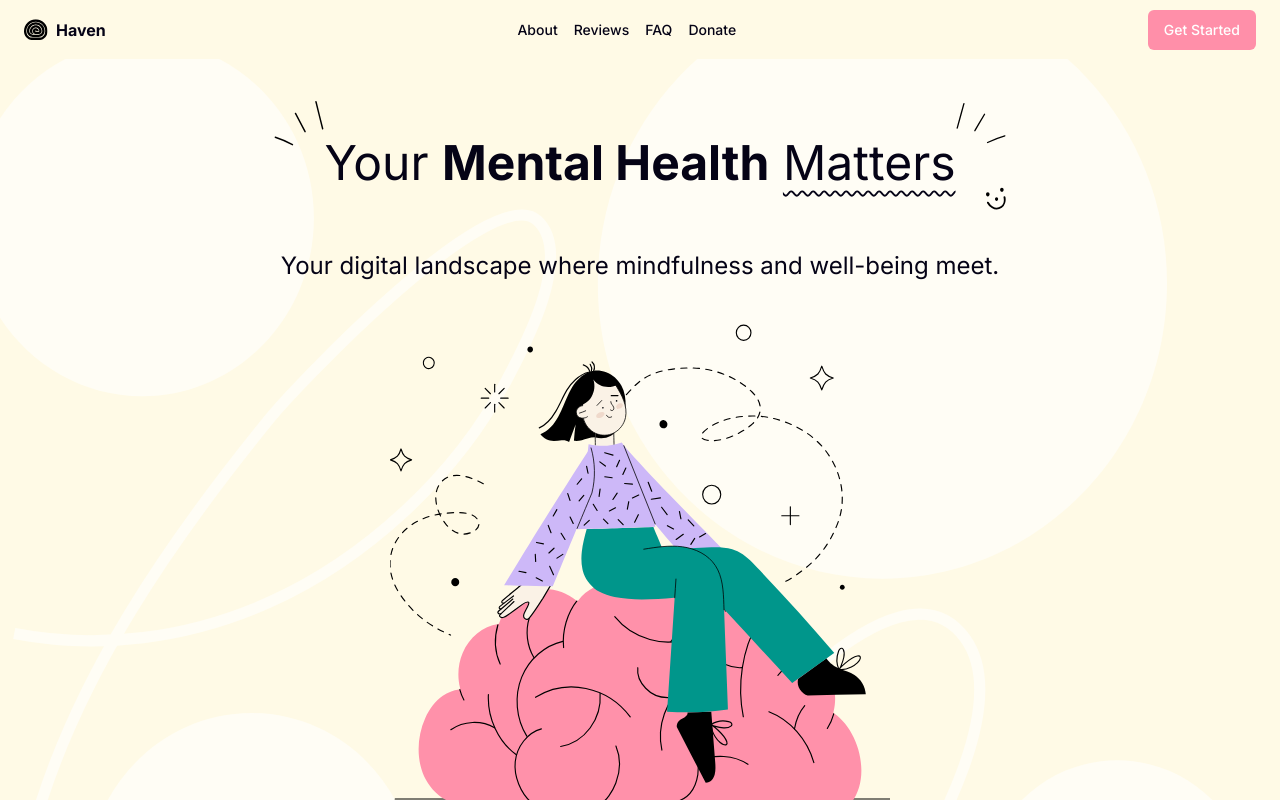
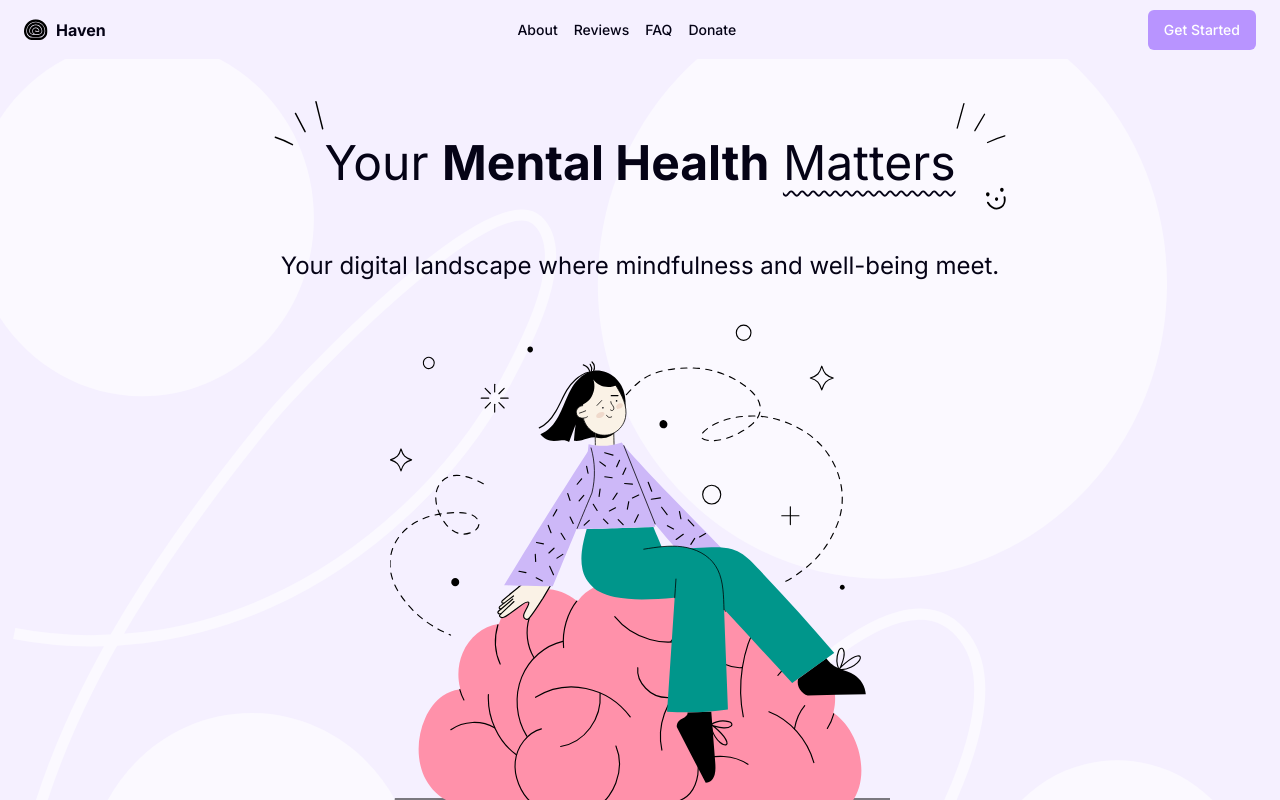
Before and after one commit to adimidania/haven-app, a Next.js app in the folder Web/haven/: page / in a window 1280 px wide. Built offline with nearby package versions, Linux system fonts and the light colour scheme.

Commit message:
feat: changed colors

```diff
--- a/Web/haven/src/app/(landing)/page.tsx
+++ b/Web/haven/src/app/(landing)/page.tsx
@@ -177,7 +177,7 @@ export default function Home() {
                 I&apos;ve found solace and support in moments of stress. From guided meditations to insightful articles, Mindfulify offers
                 a holistic approach to mental wellness that&apos;s both empowering and uplifting. Highly recommend!
               </p>
-              <Button className="bg-accent text-white w-fit px-12 py-6">Donate now!</Button>
+              <Button className="text-white w-fit px-12 py-6">Donate now!</Button>
             </div>
             <Image
               width={500}
--- a/Web/haven/src/app/globals.css
+++ b/Web/haven/src/app/globals.css
@@ -4,48 +4,48 @@
 
 @layer base {
   :root {
-    --background: 48 100% 95%;
+    --background: 260 100% 97%;
     --foreground: 247 75% 5%;
-    --card: 48 100% 95%;
+    --card: 260 100% 97%;
     --card-foreground: 247 75% 5%;
-    --popover: 48 100% 95%;
+    --popover: 260 100% 97%;
     --popover-foreground: 247 75% 5%;
-    --primary: 37 93% 73%;
+    --primary: 260 100% 79%;
     --primary-foreground: 247 75% 5%;
-    --secondary: 340 97% 72%;
+    --secondary: 260 82% 85%;
     --secondary-foreground: 247 75% 5%;
-    --muted: 48 100% 20%;
+    --muted: 260 100% 20%;
     --muted-foreground: 247 75% 70%;
-    --accent: 346 100% 78%;
+    --accent: 48 100% 95%;
     --accent-foreground: 247 75% 5%;
     --destructive: 0 85% 60%;
     --destructive-foreground: 247 75% 5%;
-    --border: 48 100% 20%;
-    --input: 48 100% 20%;
-    --ring: 346 100% 40%;
+    --border: 260 100% 20%;
+    --input: 260 100% 20%;
+    --ring: 48 100% 40%;
     --radius: 0.5rem;
   }
 
   .dark {
-    --background: 46 100% 5%;
+    --background: 260 100% 3%;
     --foreground: 246 76% 95%;
-    --card: 46 100% 5%;
+    --card: 260 100% 3%;
     --card-foreground: 246 76% 95%;
-    --popover: 46 100% 5%;
+    --popover: 260 100% 3%;
     --popover-foreground: 246 76% 95%;
-    --primary: 37 93% 27%;
+    --primary: 260 100% 21%;
     --primary-foreground: 246 76% 95%;
-    --secondary: 340 97% 28%;
+    --secondary: 260 82% 15%;
     --secondary-foreground: 246 76% 95%;
-    --muted: 46 100% 80%;
+    --muted: 260 100% 80%;
     --muted-foreground: 246 76% 95%;
-    --accent: 346 100% 22%;
+    --accent: 46 100% 5%;
     --accent-foreground: 246 76% 95%;
     --destructive: 0 62% 30%;
     --destructive-foreground: 246 76% 10%;
-    --border: 46 100% 60%;
-    --input: 46 100% 80%;
-    --ring: 346 100% 60%;
+    --border: 260 100% 60%;
+    --input: 260 100% 80%;
+    --ring: 46 100% 60%;
   }
 }
 
--- a/Web/haven/src/components/layout/dashboard-nav.tsx
+++ b/Web/haven/src/components/layout/dashboard-nav.tsx
@@ -34,7 +34,7 @@ export function DashboardNav({
     }
 
     return (
-        <nav className="flex flex-col items-center gap-2 bg-primary">
+        <nav className="flex flex-col items-center gap-2 bg-secondary">
             <TooltipProvider>
                 {items.map((item, index) => {
                     const Icon = Icons[item.icon || 'arrowRight'];
@@ -45,8 +45,8 @@ export function DashboardNav({
                                     <Link
                                         href={item.disabled ? '/' : item.href}
                                         className={cn(
-                                            'flex items-center w-11/12 gap-2 overflow-hidden rounded-md py-4 px-4 text-sm font-medium hover:bg-accent hover:text-accent-foreground',
-                                            path === item.href ? 'bg-accent' : 'transparent',
+                                            'flex items-center w-11/12 gap-2 overflow-hidden rounded-md py-4 px-4 text-sm font-medium text-accent hover:bg-accent hover:text-secondary',
+                                            path === item.href ? 'bg-accent text-secondary' : 'transparent',
                                             item.disabled && 'cursor-not-allowed opacity-80'
                                         )}
                                         onClick={() => {
--- a/Web/haven/src/components/layout/navbar.tsx
+++ b/Web/haven/src/components/layout/navbar.tsx
@@ -49,7 +49,7 @@ export default function NavBar() {
                     Donate
                 </Link>
             </nav>
-            <Link href={"/auth/sign-in"} className={cn(buttonVariants(), "hidden lg:inline-flex bg-accent text-white")}>Get Started</Link>
+            <Link href={"/auth/sign-in"} className={cn(buttonVariants(), "hidden lg:inline-flex text-white")}>Get Started</Link>
             <Sheet>
                 <SheetTrigger asChild>
                     <Button variant="outline" size="icon" className="lg:hidden">
--- a/Web/haven/src/components/layout/sidebar.tsx
+++ b/Web/haven/src/components/layout/sidebar.tsx
@@ -22,7 +22,7 @@ export default function Sidebar({ className }: SidebarProps) {
     return (
         <nav
             className={cn(
-                `relative hidden h-screen flex-none border-r z-10 pt-20 bg-primary md:block`,
+                `relative hidden h-screen flex-none border-r z-10 pt-20 bg-secondary md:block`,
                 status && 'duration-500',
                 !isMinimized ? 'w-72' : 'w-[72px]',
                 className
```
